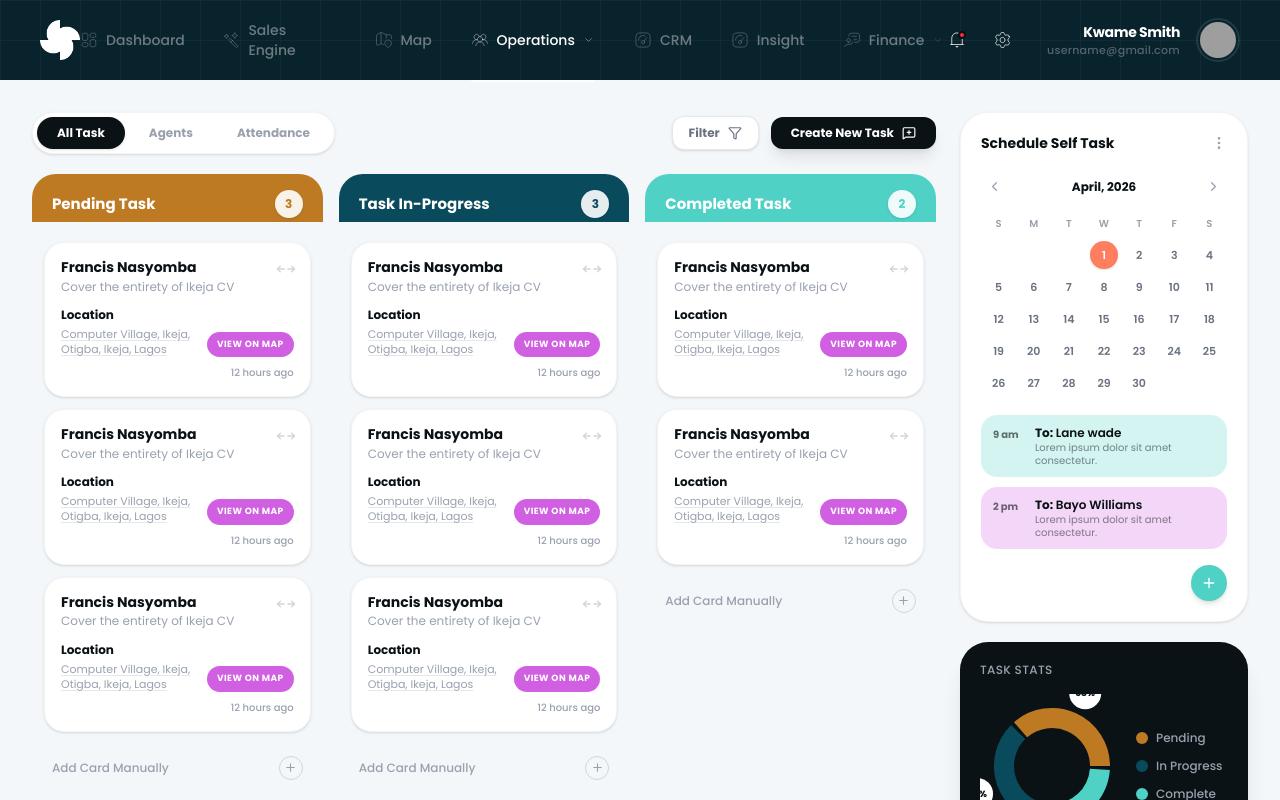
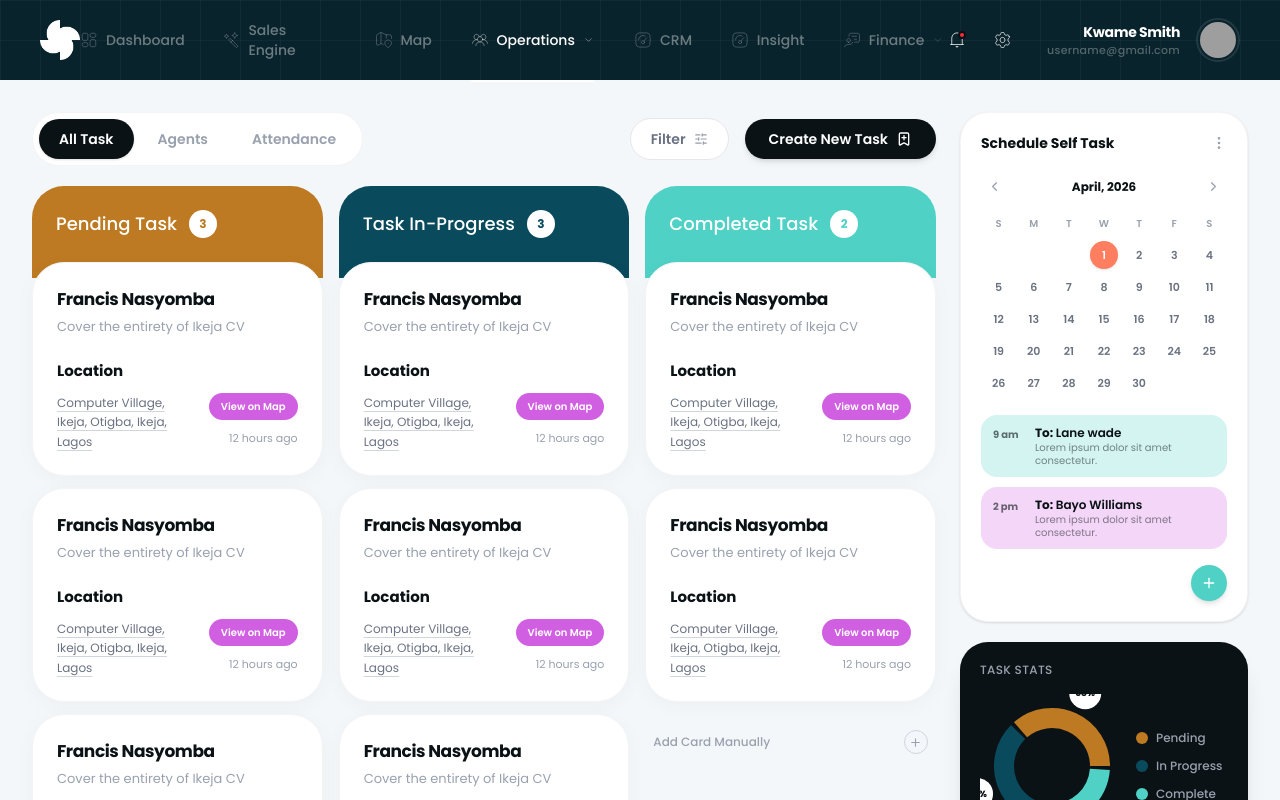
Before and after one commit to P23-Africa-Dev/the-factory, a Next.js app: page /operations in a window 1280 px wide. Shown: the top 800 px of the page. Built offline with nearby package versions, Linux system fonts and the light colour scheme; grey boxes are pictures that could not be loaded.

Commit message:
style: update operations dashboard UI with refined typography, rounded styling, and updated iconography

```diff
--- a/app/(dashboard)/operations/page.tsx
+++ b/app/(dashboard)/operations/page.tsx
@@ -1,7 +1,7 @@
 "use client";
 
 import React, { useState, useMemo } from 'react';
-import { Filter, MessageSquarePlus } from 'lucide-react';
+import { SlidersHorizontal, BookmarkPlus } from 'lucide-react';
 import { PieChart, Pie, Cell, ResponsiveContainer, Tooltip } from 'recharts';
 import { TaskBoard } from '@/components/operations/task-board';
 import { OperationsCalendar } from '@/components/operations/operations-calendar';
@@ -114,15 +114,15 @@ export default function OperationsPage() {
             {/* Top Bar */}
             <div className="flex flex-col sm:flex-row justify-between items-start sm:items-center gap-4">
               {/* Tabs */}
-              <div className="flex gap-1 bg-white rounded-full p-1 shadow-sm border border-gray-100">
+              <div className="flex gap-1 bg-white rounded-full p-1.5 border border-gray-100">
                 {TABS.map((tab) => (
                   <button
                     key={tab.value}
                     onClick={() => setActiveTab(tab.value)}
-                    className={`px-5 py-2 rounded-full text-xs font-bold transition-all ${
+                    className={`px-5 py-2.5 rounded-full text-sm font-semibold transition-all ${
                       activeTab === tab.value
                         ? 'bg-[#0B1215] text-white shadow-sm'
-                        : 'text-gray-400 hover:bg-gray-50 hover:text-gray-600'
+                        : 'text-gray-400 hover:text-gray-600'
                     }`}
                   >
                     {tab.label}
@@ -131,17 +131,17 @@ export default function OperationsPage() {
               </div>
 
               {/* Actions */}
-              <div className="flex items-center gap-3">
-                <button className="flex items-center gap-2 px-4 py-2 bg-white border border-gray-200 rounded-xl text-xs font-bold text-gray-500 hover:bg-gray-50 transition-colors shadow-sm">
+              <div className="flex items-center gap-4">
+                <button className="flex items-center gap-2 px-5 py-2.5 bg-white border border-gray-200 rounded-full text-sm font-semibold text-gray-500 hover:bg-gray-50 transition-colors">
                   <span>Filter</span>
-                  <Filter size={14} />
+                  <SlidersHorizontal size={14} className="opacity-70" />
                 </button>
                 <button
                   onClick={() => setShowModal(true)}
-                  className="flex items-center gap-2 px-5 py-2 bg-[#0B1215] text-white rounded-xl text-xs font-bold hover:bg-slate-800 transition-colors shadow-lg"
+                  className="flex items-center gap-2 px-6 py-2.5 bg-[#0B1215] text-white rounded-full text-sm font-semibold hover:bg-slate-800 transition-colors shadow-md"
                 >
                   <span>Create New Task</span>
-                  <MessageSquarePlus size={14} />
+                  <BookmarkPlus size={16} />
                 </button>
               </div>
             </div>
--- a/components/operations/task-card.tsx
+++ b/components/operations/task-card.tsx
@@ -32,34 +32,28 @@ export function TaskCard({ item }: TaskCardProps) {
       {...attributes}
       {...listeners}
       className={`
-        bg-white rounded-[20px] p-4 shadow-sm border border-gray-100 mb-3
-        cursor-grab active:cursor-grabbing transition-all duration-200 select-none
+        bg-white rounded-[32px] p-6 shadow-[0px_4px_20px_rgba(0,0,0,0.03)] border border-gray-100 flex flex-col gap-6
+        cursor-grab active:cursor-grabbing transition-all duration-200 select-none mb-3
         ${isDragging ? 'opacity-50 scale-105 z-50 shadow-xl' : 'hover:shadow-md hover:-translate-y-0.5'}
       `}
     >
-      <div className="flex justify-between items-start mb-3">
-        <div className="flex-1 min-w-0 pr-2">
-          <h4 className="text-[#0B1215] font-bold text-sm leading-tight">{item.label}</h4>
-          <p className="text-gray-400 text-xs mt-0.5 leading-snug">{item.description}</p>
-        </div>
-        <Maximize2 size={16} className="text-gray-300 rotate-45 shrink-0 mt-0.5" />
+      <div>
+        <h4 className="text-[#0B1215] font-bold text-[17px] tracking-tight">{item.label}</h4>
+        <p className="text-gray-400 text-[13px] mt-1">{item.description}</p>
       </div>
 
-      <div className="space-y-2">
-        <div>
-          <span className="text-[#0B1215] font-bold text-xs block mb-1">Location</span>
-          <div className="flex items-end justify-between gap-2">
-            <span className="text-gray-400 text-[11px] underline decoration-gray-200 underline-offset-2 leading-snug flex-1">
-              {item.location}
-            </span>
-            <button className="bg-[#D15FE2] text-white text-[9px] font-bold px-2.5 py-1.5 rounded-full hover:bg-[#B14FC2] transition-colors uppercase tracking-wider shrink-0 whitespace-nowrap">
+      <div className="space-y-2.5">
+        <span className="text-[#0B1215] font-bold text-[15px] block">Location</span>
+        <div className="flex items-start justify-between gap-3">
+          <span className="text-gray-500 text-[12px] underline decoration-gray-300 underline-offset-4 leading-relaxed flex-1">
+            {item.location}
+          </span>
+          <div className="flex flex-col items-end gap-2.5 shrink-0">
+            <button className="bg-[#D15FE2] text-white text-[10px] font-semibold px-3 py-1.5 rounded-full hover:bg-[#B14FC2] transition-colors">
               View on Map
             </button>
+            <span className="text-gray-400 text-[11px]">{item.time}</span>
           </div>
-        </div>
-
-        <div className="flex justify-end">
-          <span className="text-gray-400 text-[10px] font-medium">{item.time}</span>
         </div>
       </div>
     </div>
--- a/components/operations/task-column.tsx
+++ b/components/operations/task-column.tsx
@@ -42,16 +42,16 @@ export function TaskColumn({ id, title, color, items, onAddCard }: TaskColumnPro
   };
 
   return (
-    <div className="flex flex-col min-w-0">
+    <div className="flex flex-col relative h-full">
       {/* Column Header */}
       <div
-        className="rounded-t-[24px] px-5 py-4 flex justify-between items-center"
+        className="rounded-t-[32px] px-6 pt-6 pb-10 flex gap-3 items-center"
         style={{ backgroundColor: color }}
       >
-        <h3 className="text-white font-bold text-[15px]">{title}</h3>
+        <h3 className="text-white font-medium text-lg">{title}</h3>
         <div
-          className="rounded-full w-7 h-7 flex items-center justify-center font-bold text-xs shadow-sm"
-          style={{ backgroundColor: 'rgba(255,255,255,0.9)', color }}
+          className="rounded-full min-w-[28px] h-7 px-2 flex items-center justify-center font-bold text-xs bg-white"
+          style={{ color }}
         >
           {items.length}
         </div>
@@ -60,8 +60,8 @@ export function TaskColumn({ id, title, color, items, onAddCard }: TaskColumnPro
       {/* Droppable Body */}
       <div
         ref={setNodeRef}
-        className={`flex-1 p-3 rounded-b-[24px] -mt-3 z-10 relative transition-colors duration-200 min-h-[300px] ${
-          isOver ? 'bg-gray-100 ring-2 ring-inset ring-gray-200' : 'bg-[#F4F7F9]'
+        className={`flex-1 relative z-10 -mt-6 transition-colors duration-200 min-h-[300px] flex flex-col ${
+          isOver ? 'bg-gray-100/50 rounded-[32px] ring-2 ring-inset ring-gray-200' : ''
         }`}
       >
         <SortableContext items={items.map((i) => i.id)} strategy={verticalListSortingStrategy}>
```
